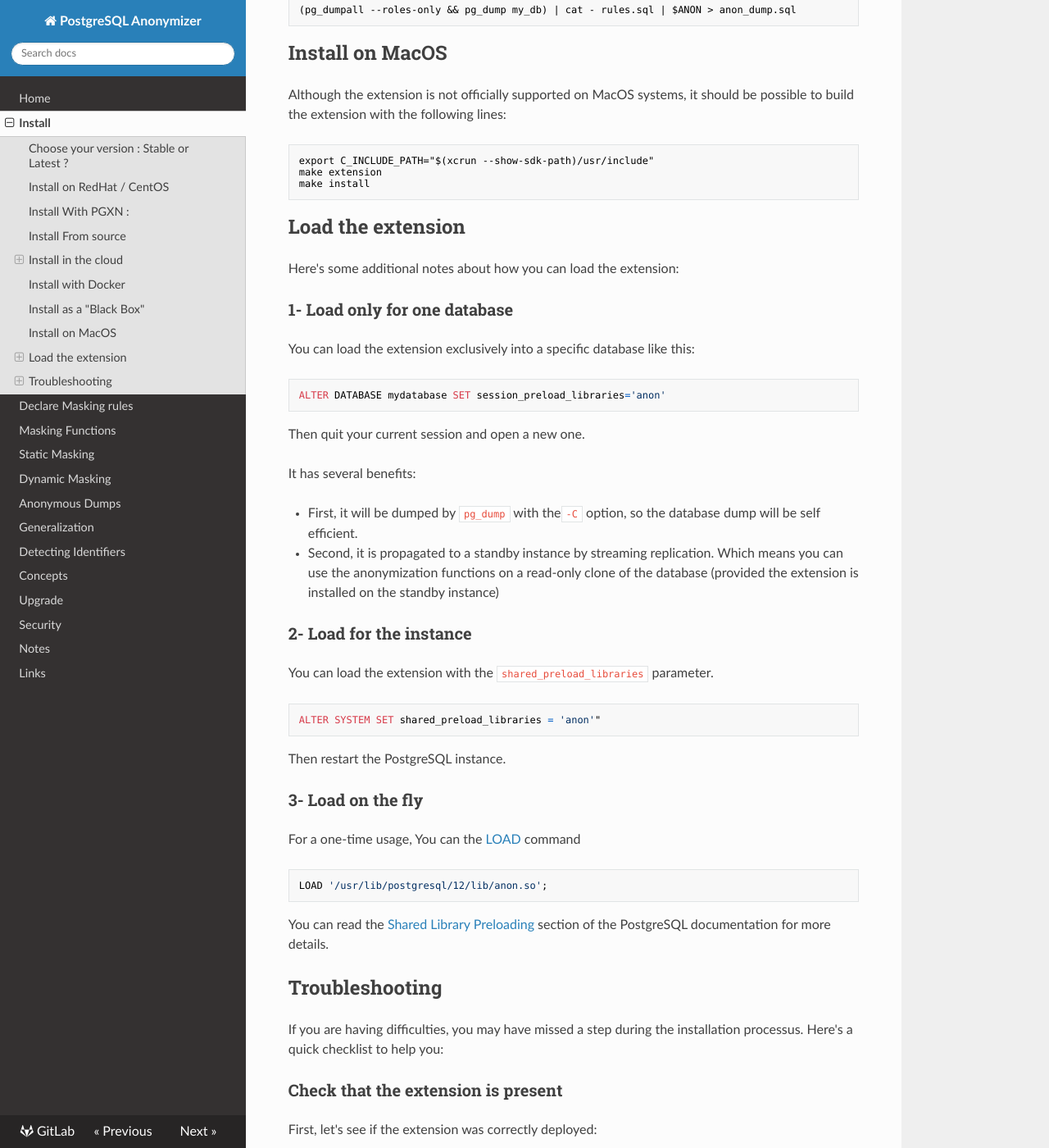
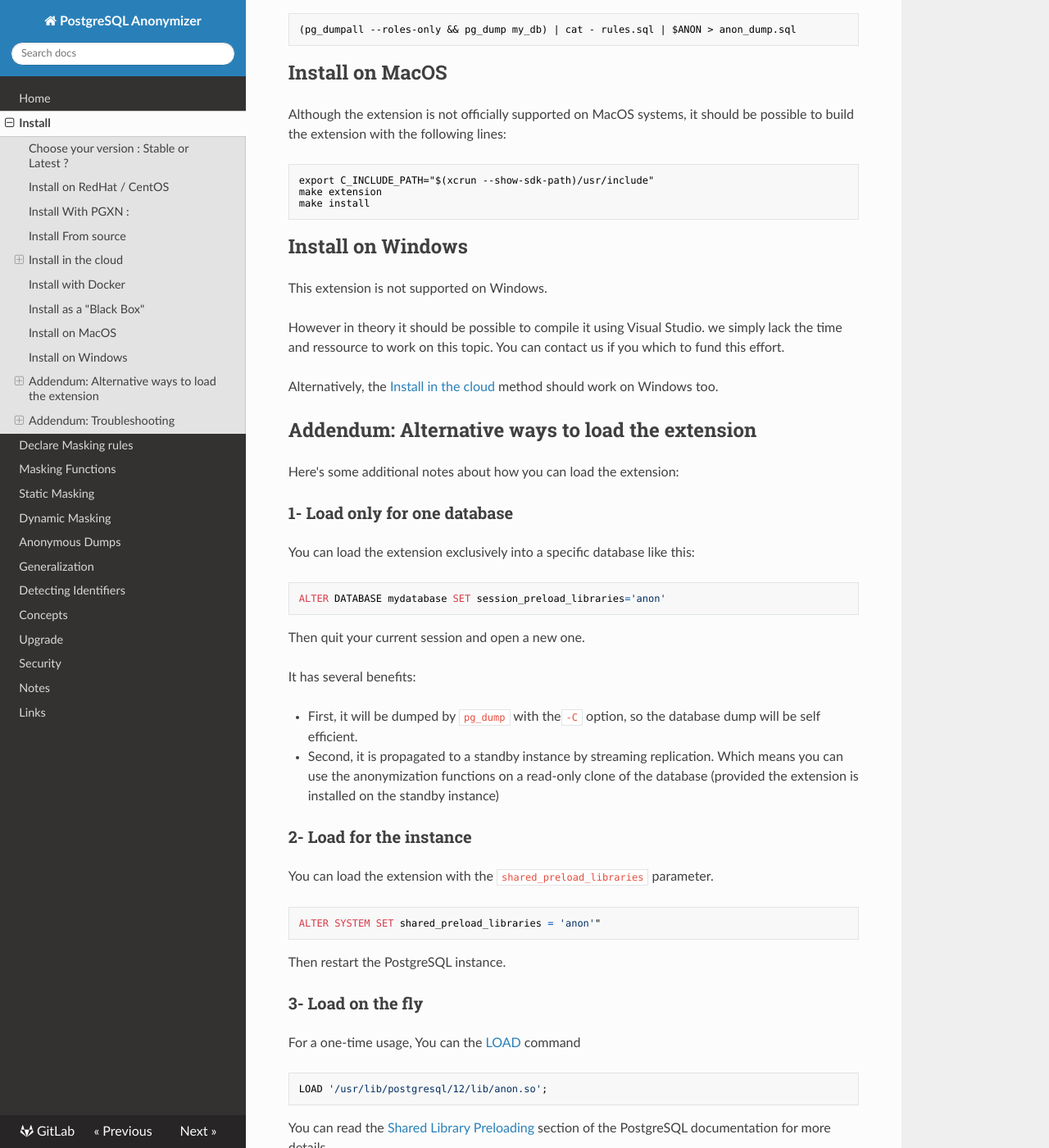
Before and after one commit to neondatabase/postgresql_anonymizer, an MkDocs documentation site: the page built from docs/INSTALL.md, in a window 1280 px wide and 1400 px high, scrolled down 5895 px. Shown: the whole window at 82% size. Built offline with MkDocs 1.6.1, drawn with Linux system fonts in a browser that asks for light colours; nearby versions of some CDN libraries; some of the changed text lies outside the part shown.

Commit message:
Mettre à jour docs/INSTALL.md

````diff
--- a/docs/INSTALL.md
+++ b/docs/INSTALL.md
@@ -17,6 +17,7 @@ There are multiple ways to install the extension :
 * [Install with docker]
 * [Install as a black box]
 * [Install on MacOS]
+* [Install on Windows]
 
 In the examples below, we load the extension (step2) using a parameter called
 `session_preload_librairies` but there are other ways to load it.
@@ -31,8 +32,9 @@ If you're having any problem, check the [Troubleshooting] section.
 [Install with docker]: #install-with-docker
 [Install as a black box]: #install-as-a-black-box
 [Install on MacOS]: #install-on-macos
-[Load the extension]: #load-the-extension
-[Troubleshooting]: #troubleshooting
+[Install on Windows]: #install-on-windows
+[Load the extension]: #addendum--load-the-extension
+[Troubleshooting]: #addendum--troubleshooting
 
 Choose your version : `Stable` or `Latest` ?
 ------------------------------------------------------------------------------
@@ -351,8 +353,20 @@ make extension
 make install
 ```
 
+Install on Windows
+------------------------------------------------------------------------------
 
-Load the extension
+This extension is not supported on Windows.
+
+However in theory it should be possible to compile it using Visual Studio.
+we simply lack the time and ressource to work on this topic. You can contact us
+if you which to fund this effort.
+
+Alternatively, the [Install in the cloud] method should work on Windows too.
+
+
+
+Addendum: Alternative ways to load the extension
 ------------------------------------------------------------------------------
 
 Here's some additional notes about how you can load the extension:
@@ -401,7 +415,8 @@ for more details.
 [LOAD]: https://www.postgresql.org/docs/current/sql-load.html
 [Shared Library Preloading]:https://www.postgresql.org/docs/current/runtime-config-client.html#RUNTIME-CONFIG-CLIENT-PRELOAD
 
-Troubleshooting
+
+Addendum: Troubleshooting
 ------------------------------------------------------------------------------
 
 If you are having difficulties, you may have missed a step during the
````
